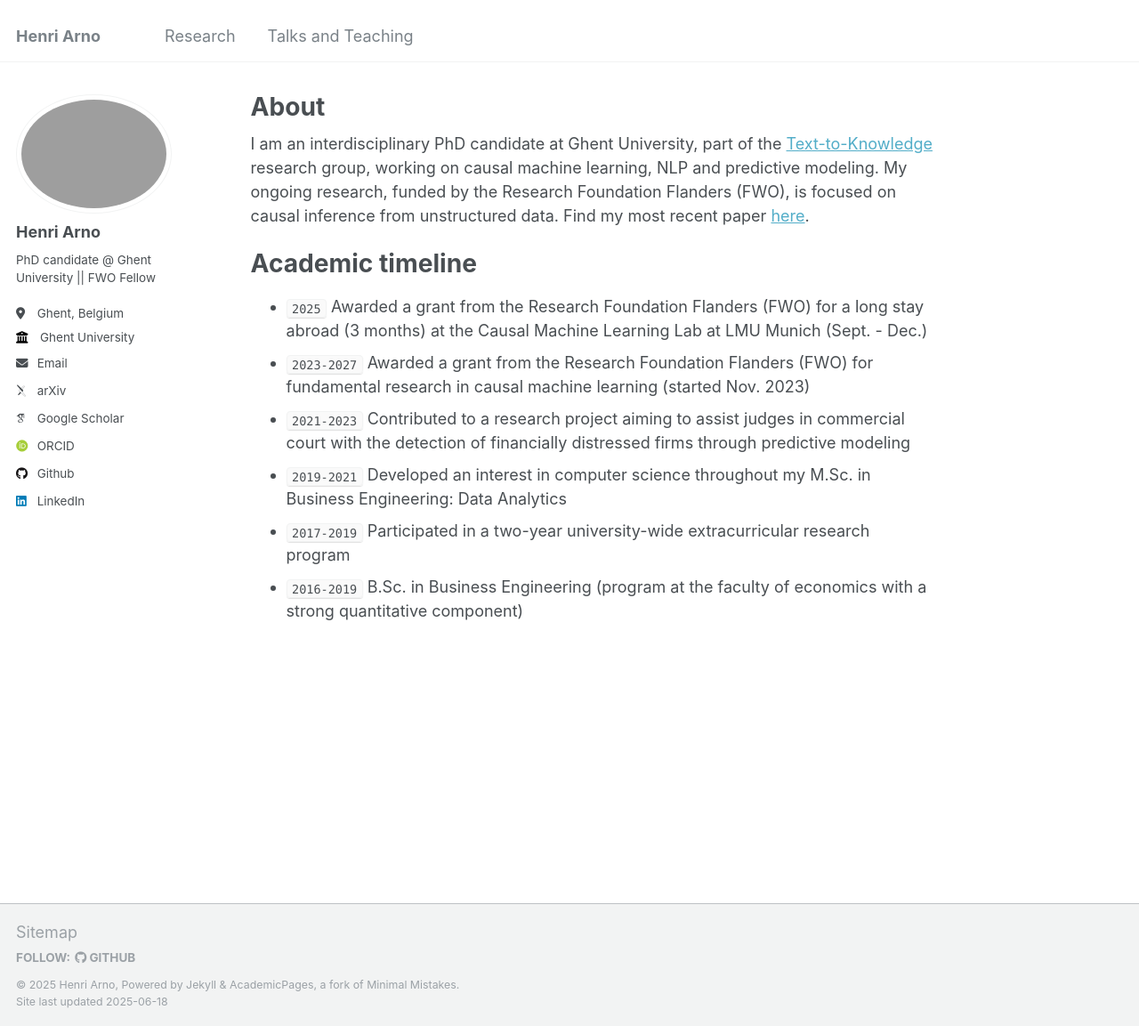
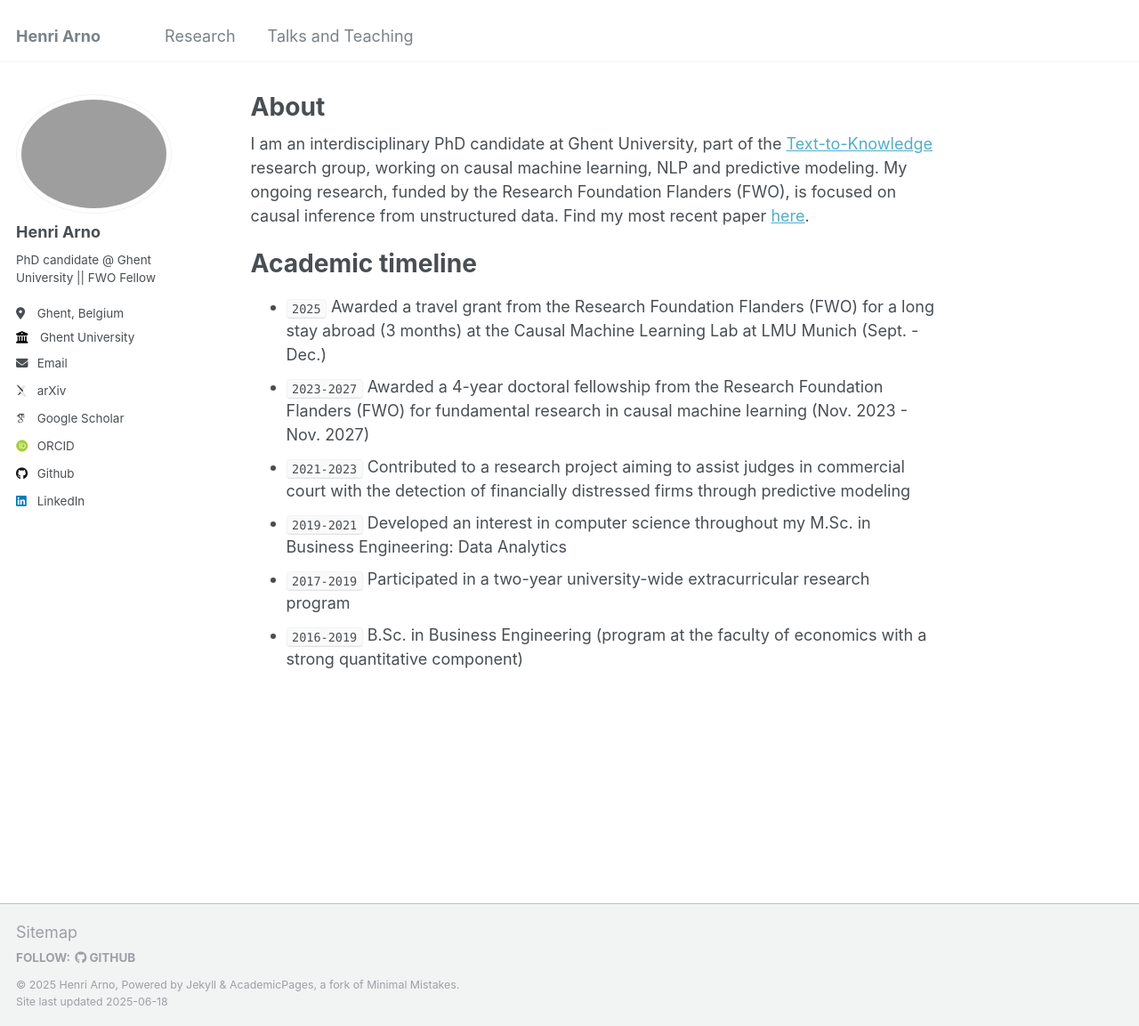
Before and after one commit to HenriArno/HenriArno.github.io, a Jekyll site: the page built from _pages/about.md, in a window 1280 px wide and 1153 px high. Shown: the whole window at 89% size. Built offline with Jekyll 4.4.1, drawn with Linux system fonts in a browser that asks for light colours; some web fonts are replaced.

Commit message:
Update about.md

```diff
--- a/_pages/about.md
+++ b/_pages/about.md
@@ -10,8 +10,8 @@ I am an interdisciplinary PhD candidate at Ghent University, part of the [Text-t
 
 Academic timeline
 ======
-- `2025` Awarded a grant from the Research Foundation Flanders (FWO) for a long stay abroad (3 months) at the Causal Machine Learning Lab at LMU Munich (Sept. - Dec.)
-- `2023-2027` Awarded a grant from the Research Foundation Flanders (FWO) for fundamental research in causal machine learning (started Nov. 2023)
+- `2025` Awarded a travel grant from the Research Foundation Flanders (FWO) for a long stay abroad (3 months) at the Causal Machine Learning Lab at LMU Munich (Sept. - Dec.)
+- `2023-2027` Awarded a 4-year doctoral fellowship from the Research Foundation Flanders (FWO) for fundamental research in causal machine learning (Nov. 2023 - Nov. 2027)
 - `2021-2023` Contributed to a research project aiming to assist judges in commercial court with the detection of financially distressed firms through predictive modeling
 - `2019-2021` Developed an interest in computer science throughout my M.Sc. in Business Engineering: Data Analytics
 - `2017-2019` Participated in a two-year university-wide extracurricular research program
```
